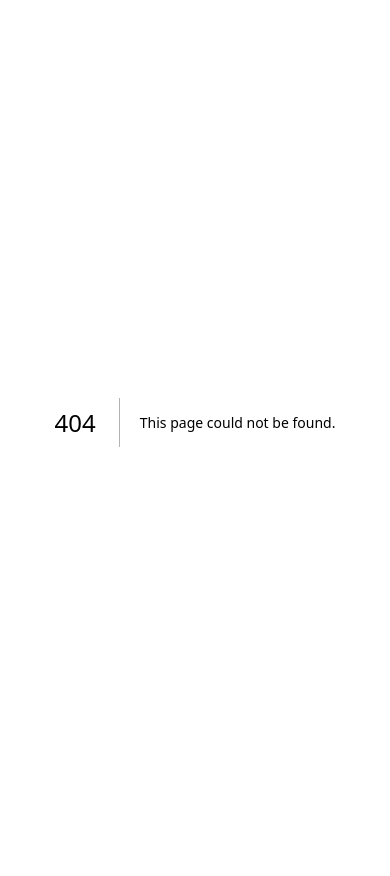
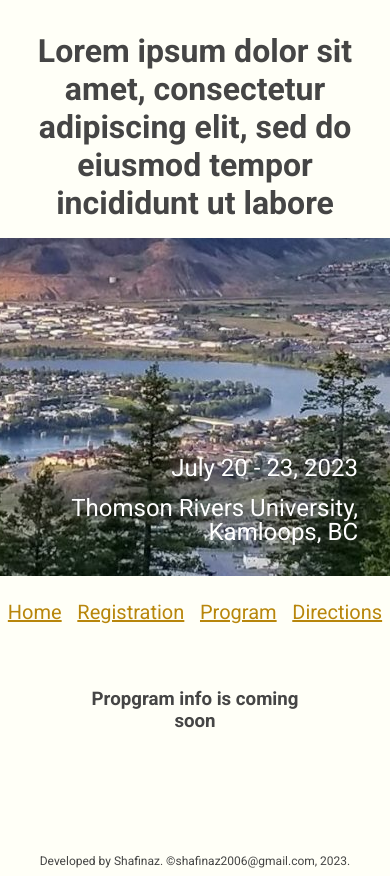
Before and after one commit to shafinaz2006/tru-conference, a Next.js app: page /program in a window 390 px wide. Before the commit this address had no page. Before the commit the page ends 844 px from the top, so only its background shows below. Built offline with nearby package versions, Linux system fonts and the light colour scheme.

Commit message:
add styles for mobile

```diff
--- /dev/null
+++ b/components/Footer.js
@@ -0,0 +1,10 @@
+
+const Footer = () => {
+  return (
+    <footer>
+      Developed by Shafinaz. ©shafinaz2006@gmail.com, 2023.
+    </footer>
+  )
+}
+
+export default Footer;
--- /dev/null
+++ b/components/Header.js
@@ -0,0 +1,25 @@
+import Link from 'next/link';
+
+const Header = () => {
+  return (
+    <header>
+      <h1>Lorem ipsum dolor sit amet, consectetur adipiscing elit, sed do eiusmod tempor incididunt ut labore</h1>
+      <div className="headerImg">
+        <div className='headerText'>
+          <p>July 20 - 23, 2023</p>
+          <p>Thomson Rivers University, Kamloops, BC</p>
+        </div>
+      </div>
+      <nav>
+        <ul>
+          <li><Link href='/' className='navLink'>Home</Link></li>
+          <li><Link href='registration' className='navLink'>Registration</Link></li>
+          <li><Link href='program' className='navLink'>Program</Link></li>
+          <li><Link href='directions' className='navLink'>Directions</Link></li>
+        </ul>
+      </nav>
+    </header>
+  )
+}
+
+export default Header;
--- a/jsconfig.json
+++ b/jsconfig.json
@@ -1,5 +1,6 @@
 {
   "compilerOptions": {
+    "jsx": "react",
     "paths": {
       "@/*": ["./*"]
     }
--- a/package.json
+++ b/package.json
@@ -17,5 +17,9 @@
     "react": "18.2.0",
     "react-dom": "18.2.0",
     "tailwindcss": "3.3.1"
+  },
+  "devDependencies": {
+    "@types/node": "18.15.11",
+    "@types/react": "18.0.35"
   }
 }
--- a/pages/_app.js
+++ b/pages/_app.js
@@ -1,5 +1,13 @@
-import '@/styles/globals.css'
+import Footer from '../components/Footer';
+import Header from '../components/Header';
+import '../styles/globals.css'
 
 export default function App({ Component, pageProps }) {
-  return <Component {...pageProps} />
+  return (
+    <>
+      <Header />
+      <Component {...pageProps} />
+      <Footer />
+    </>
+  )
 }
--- a/pages/index.js
+++ b/pages/index.js
@@ -1,124 +1,26 @@
-import Image from 'next/image'
-import { Inter } from 'next/font/google'
-
-const inter = Inter({ subsets: ['latin'] })
 
 export default function Home() {
   return (
-    <main className="flex min-h-screen flex-col items-center justify-between p-24">
-      <div className="z-10 w-full max-w-5xl items-center justify-between font-mono text-sm lg:flex">
-        <p className="fixed left-0 top-0 flex w-full justify-center border-b border-gray-300 bg-gradient-to-b from-zinc-200 pb-6 pt-8 backdrop-blur-2xl dark:border-neutral-800 dark:bg-zinc-800/30 dark:from-inherit lg:static lg:w-auto  lg:rounded-xl lg:border lg:bg-gray-200 lg:p-4 lg:dark:bg-zinc-800/30">
-          Get started by editing&nbsp;
-          <code className="font-mono font-bold">pages/index.js</code>
-        </p>
-        <div className="fixed bottom-0 left-0 flex h-48 w-full items-end justify-center bg-gradient-to-t from-white via-white dark:from-black dark:via-black lg:static lg:h-auto lg:w-auto lg:bg-none">
-          <a
-            className="pointer-events-none flex place-items-center gap-2 p-8 lg:pointer-events-auto lg:p-0"
-            href="https://vercel.com?utm_source=create-next-app&utm_medium=default-template-tw&utm_campaign=create-next-app"
-            target="_blank"
-            rel="noopener noreferrer"
-          >
-            By{' '}
-            <Image
-              src="/vercel.svg"
-              alt="Vercel Logo"
-              className="dark:invert"
-              width={100}
-              height={24}
-              priority
-            />
-          </a>
-        </div>
-      </div>
-
-      <div className="relative flex place-items-center before:absolute before:h-[300px] before:w-[480px] before:-translate-x-1/2 before:rounded-full before:bg-gradient-radial before:from-white before:to-transparent before:blur-2xl before:content-[''] after:absolute after:-z-20 after:h-[180px] after:w-[240px] after:translate-x-1/3 after:bg-gradient-conic after:from-sky-200 after:via-blue-200 after:blur-2xl after:content-[''] before:dark:bg-gradient-to-br before:dark:from-transparent before:dark:to-blue-700/10 after:dark:from-sky-900 after:dark:via-[#0141ff]/40 before:lg:h-[360px]">
-        <Image
-          className="relative dark:drop-shadow-[0_0_0.3rem_#ffffff70] dark:invert"
-          src="/next.svg"
-          alt="Next.js Logo"
-          width={180}
-          height={37}
-          priority
-        />
-      </div>
-
-      <div className="mb-32 grid text-center lg:mb-0 lg:grid-cols-4 lg:text-left">
-        <a
-          href="https://nextjs.org/docs?utm_source=create-next-app&utm_medium=default-template-tw&utm_campaign=create-next-app"
-          className="group rounded-lg border border-transparent px-5 py-4 transition-colors hover:border-gray-300 hover:bg-gray-100 hover:dark:border-neutral-700 hover:dark:bg-neutral-800/30"
-          target="_blank"
-          rel="noopener noreferrer"
-        >
-          <h2 className={`${inter.className} mb-3 text-2xl font-semibold`}>
-            Docs{' '}
-            <span className="inline-block transition-transform group-hover:translate-x-1 motion-reduce:transform-none">
-              -&gt;
-            </span>
-          </h2>
-          <p
-            className={`${inter.className} m-0 max-w-[30ch] text-sm opacity-50`}
-          >
-            Find in-depth information about Next.js features and API.
-          </p>
-        </a>
-
-        <a
-          href="https://nextjs.org/learn?utm_source=create-next-app&utm_medium=default-template-tw&utm_campaign=create-next-app"
-          className="group rounded-lg border border-transparent px-5 py-4 transition-colors hover:border-gray-300 hover:bg-gray-100 hover:dark:border-neutral-700 hover:dark:bg-neutral-800/30"
-          target="_blank"
-          rel="noopener noreferrer"
-        >
-          <h2 className={`${inter.className} mb-3 text-2xl font-semibold`}>
-            Learn{' '}
-            <span className="inline-block transition-transform group-hover:translate-x-1 motion-reduce:transform-none">
-              -&gt;
-            </span>
-          </h2>
-          <p
-            className={`${inter.className} m-0 max-w-[30ch] text-sm opacity-50`}
-          >
-            Learn about Next.js in an interactive course with&nbsp;quizzes!
-          </p>
-        </a>
-
-        <a
-          href="https://vercel.com/templates?framework=next.js&utm_source=create-next-app&utm_medium=default-template-tw&utm_campaign=create-next-app"
-          className="group rounded-lg border border-transparent px-5 py-4 transition-colors hover:border-gray-300 hover:bg-gray-100 hover:dark:border-neutral-700 hover:dark:bg-neutral-800/30"
-          target="_blank"
-          rel="noopener noreferrer"
-        >
-          <h2 className={`${inter.className} mb-3 text-2xl font-semibold`}>
-            Templates{' '}
-            <span className="inline-block transition-transform group-hover:translate-x-1 motion-reduce:transform-none">
-              -&gt;
-            </span>
-          </h2>
-          <p
-            className={`${inter.className} m-0 max-w-[30ch] text-sm opacity-50`}
-          >
-            Discover and deploy boilerplate example Next.js&nbsp;projects.
-          </p>
-        </a>
-
-        <a
-          href="https://vercel.com/new?utm_source=create-next-app&utm_medium=default-template-tw&utm_campaign=create-next-app"
-          className="group rounded-lg border border-transparent px-5 py-4 transition-colors hover:border-gray-300 hover:bg-gray-100 hover:dark:border-neutral-700 hover:dark:bg-neutral-800/30"
-          target="_blank"
-          rel="noopener noreferrer"
-        >
-          <h2 className={`${inter.className} mb-3 text-2xl font-semibold`}>
-            Deploy{' '}
-            <span className="inline-block transition-transform group-hover:translate-x-1 motion-reduce:transform-none">
-              -&gt;
-            </span>
-          </h2>
-          <p
-            className={`${inter.className} m-0 max-w-[30ch] text-sm opacity-50`}
-          >
-            Instantly deploy your Next.js site to a shareable URL with Vercel.
-          </p>
-        </a>
-      </div>
+    <main>
+      <p>
+        Lorem ipsum dolor sit amet, consectetur adipiscing elit, sed do eiusmod tempor incididunt ut labore
+        et dolore magna aliqua. Ut enim ad minim veniam, quis nostrud exercitation ullamco laboris nisi ut aliquip ex ea commodo consequat.
+        Duis aute irure dolor in reprehenderit in voluptate velit esse cillum dolore eu fugiat nulla pariatur.
+        Excepteur sint occaecat cupidatat non proident, sunt in culpa qui officia deserunt mollit anim id est laborum.
+      </p>
+      <p>
+        Lorem ipsum dolor sit amet, consectetur adipiscing elit, sed do eiusmod tempor incididunt ut labore
+        et dolore magna aliqua. Ut enim ad minim veniam, quis nostrud exercitation ullamco laboris nisi ut aliquip ex ea commodo consequat.
+        Duis aute irure dolor in reprehenderit in voluptate velit esse cillum dolore eu fugiat nulla pariatur.
+        Excepteur sint occaecat cupidatat non proident, sunt in culpa qui officia deserunt mollit anim id est laborum.
+      </p>
+      <h2>Organizers and Sponsers</h2>
+      <p>
+        Lorem ipsum dolor sit amet, consectetur adipiscing elit, sed do eiusmod tempor incididunt ut labore
+        et dolore magna aliqua. Ut enim ad minim veniam, quis nostrud exercitation ullamco laboris nisi ut aliquip ex ea commodo consequat.
+        Duis aute irure dolor <a href='https://www.tru.ca/'>Thomson Rivers University </a> velit esse cillum dolore eu fugiat nulla pariatur.
+        Excepteur sint occaecat cupidatat non proident, <a href='https://faculty.tru.ca/jtomal/'>Dr. Jabed Tomal </a>sunt in culpa qui officia deserunt mollit anim id est laborum.
+      </p>
     </main>
   )
 }
--- /dev/null
+++ b/pages/program.js
@@ -0,0 +1,10 @@
+import React from "react";
+
+const Program = () => {
+  return(
+    <main>
+      <h3 className="comingSoon">Propgram info is coming soon</h3>
+    </main>
+  )
+}
+export default Program;
--- a/styles/globals.css
+++ b/styles/globals.css
@@ -1,6 +1,4 @@
-@tailwind base;
-@tailwind components;
-@tailwind utilities;
+@import url('https://fonts.googleapis.com/css2?family=Roboto:ital,wght@0,300;0,400;0,700;1,300&display=swap');
 
 :root {
   --foreground-rgb: 0, 0, 0;
@@ -15,13 +13,125 @@
     --background-end-rgb: 0, 0, 0;
   }
 }
+* {
+  margin: 0;
+  padding: 0;
+  outline: 0;
+  box-sizing: border-box;
+
+}
 
 body {
   color: rgb(var(--foreground-rgb));
-  background: linear-gradient(
-      to bottom,
-      transparent,
-      rgb(var(--background-end-rgb))
-    )
-    rgb(var(--background-start-rgb));
+  font-family: Roboto;
+  position: relative;
+  width: 100%;
+  min-height: 100vh;
+  color: #454545;
+  background-color: rgba(255,255,240, 0.5);
 }
+
+h1 {
+  text-align: center;
+  margin: 1rem;
+}
+h2 {
+  text-align: center;
+  margin: 0.75rem;
+}
+h3 {
+  text-align: center;
+  margin: 2rem;
+}
+.comingSoon {
+  margin: 4rem;
+}
+a {
+  text-decoration: none;
+}
+p {
+  line-height: 1.25rem;
+  padding: 1rem;
+  text-align: justify;
+}
+footer {
+  font-size: 0.75rem;
+  text-align: center;
+  margin: 2rem 0 0.5rem 0;
+  position: absolute;
+  bottom: 0;
+  width: 100%;
+}
+main {
+  margin: 0 0.5rem;
+  padding-bottom: 3rem;
+}
+header {
+  margin: 2rem 0;
+}
+.headerImg {
+  height: 40vh;
+  background-image: url('/CFJC-Kamloops-spring2.jpg');
+  background-position: center;
+  object-fit: cover;
+  position: relative;
+}
+.headerText {
+  position: absolute;
+  bottom: 0;
+  right: 0;
+  color: white;
+  text-align: right;
+  padding: 1.5rem;
+  font-size: 1.5rem;
+}
+
+.headerText p {
+  text-align: right;
+  padding: 0.5rem;
+  line-height: 1.5rem;
+}
+nav ul {
+  display: flex;
+  justify-content: space-around;
+  list-style-type: none;
+  margin: 1.5rem 0 0.25rem 0;
+}
+.navLink {
+  font-size: 1.25rem;
+  color: #b8860b;
+  text-decoration: underline;
+}
+.navLink:hover{
+  color: #b2132e;
+}
+
+@media only screen and (min-width: 600px) {
+  body {
+    width: 80vw;
+    margin-left: 10vw;
+  }
+  h1 {
+    margin: 2rem;
+  }
+  main {
+    margin: 0 1.5rem;
+    padding-bottom: 3rem;
+  }
+  .navLink {
+    font-size: 1.5rem;
+  }
+}
+
+@media only screen and (min-width: 992px) {
+  body {
+    width: 70vw;
+    margin-left: 15vw;
+  }
+  h1 {
+    margin: 2rem;
+  }
+  main {
+    margin: 0 2rem;
+  }
+}
```
Also changed, not shown: pages/404.js (added, +10 -0 lines), pages/directions.js (added, +10 -0 lines), pages/registration.js (added, +10 -0 lines), tsconfig.json (added, +29 -0 lines), public/CFJC-Kamloops-spring2.jpg (added), 1 other file (tests, documents, lock files or other folders).
